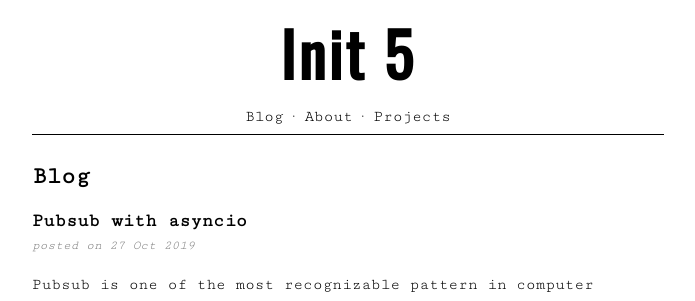
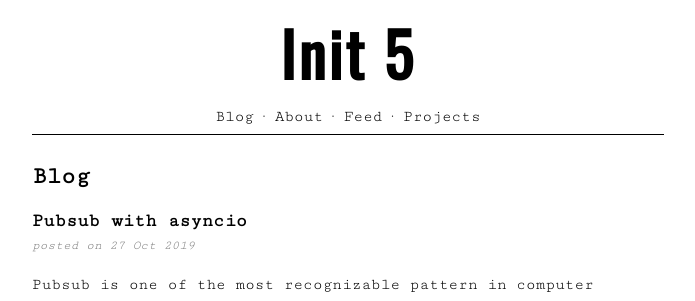
Before and after one commit to codepr/codepr.github.io, a Jekyll site: the page built from index.md, in a window 1280 px wide. Shown: the top 301 px of the page, without its empty margins (292-987 px from the left). Built offline with Jekyll 4.4.1, drawn with Linux system fonts in a browser that asks for light colours.

Commit message:
Added links to generated RSS feed for discovery

```diff
--- a/_includes/head.html
+++ b/_includes/head.html
@@ -4,6 +4,7 @@
     <link href="{{site.url}}{{site.baseurl}}/assets/css/style.css" type="text/css" rel="stylesheet"></link>
     <link href="https://fonts.googleapis.com/css?family=Cutive+Mono" rel="stylesheet">
     <link rel="icon" type="image/x-icon" href="{{site.url}}{{site.baseurl}}/assets/images/favicon-light.ico">
+    <link rel="alternate" type="application/rss+xml" title="RSS Feed for {{site.title}}" href="{{site.url}}{{site.baseurl}}/feed.xml" />
     <meta content="{{site.description}}" name="description"></meta>
     <meta content="{{site.owner}}" name="author"></meta>
     <meta content="Copyright 2019 {{site.owner}}. All rights reserved." name="copyright"></meta>
--- a/_includes/nav.html
+++ b/_includes/nav.html
@@ -1,5 +1,6 @@
 <div id="nav">
   <a href="{{site.url}}{{site.baseurl}}/">Blog</a> ·
   <a href="{{site.url}}{{site.baseurl}}/about/">About</a> ·
+  <a href="{{site.url}}{{site.baseurl}}/feed.xml">Feed</a> ·
   <a href="{{site.url}}{{site.baseurl}}/projects/">Projects</a>
 </div>
```
